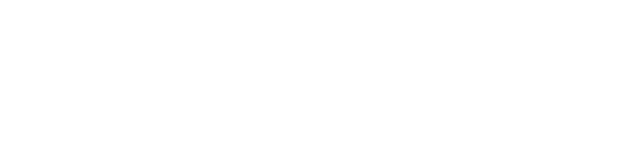
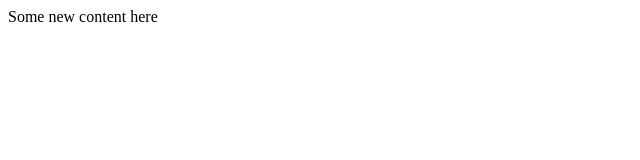
Before and after one commit to webomindapps/demo-website, a plain HTML site: page index.html in a window 1280 px wide. Shown: the whole page, without its empty margins (0-640 px from the left). Drawn offline with Linux system fonts and the light colour scheme.

Commit message:
new content added

```diff
--- a/index.html
+++ b/index.html
@@ -6,6 +6,6 @@
     <title>Document</title>
 </head>
 <body>
-
+    Some new content here
 </body>
 </html>
```
